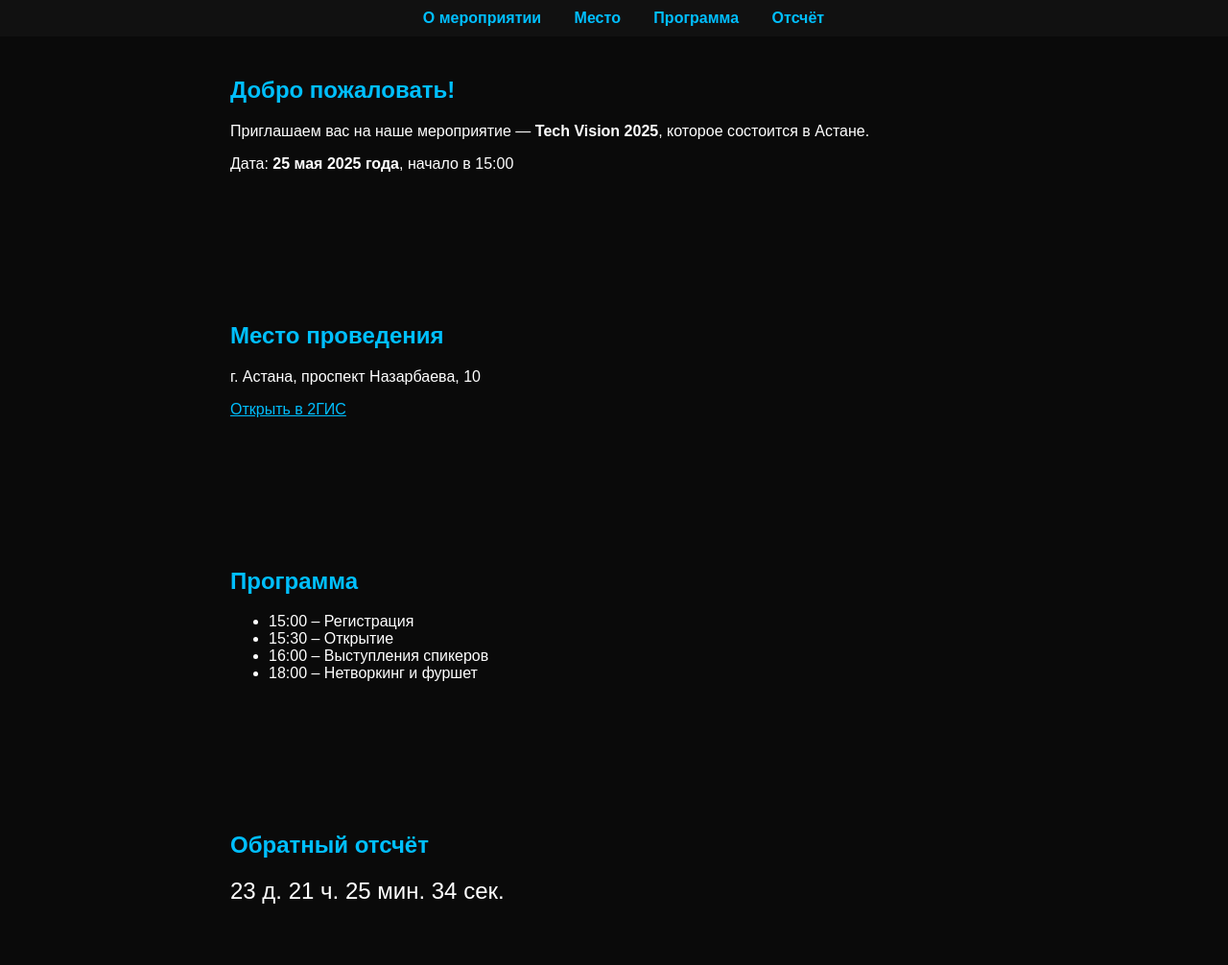
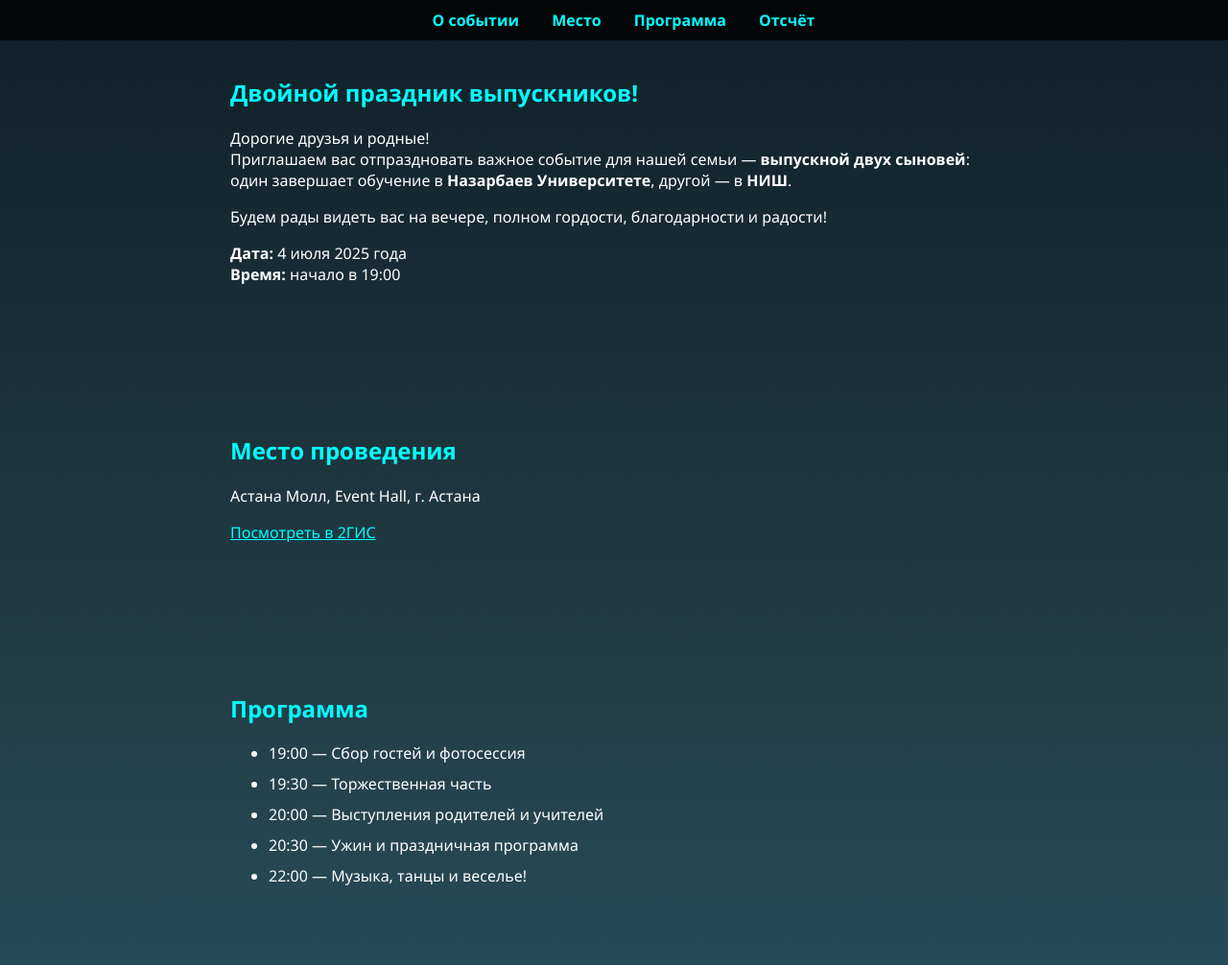
Before and after one commit to Doll2222/invite_site, a plain HTML site: page index.html in a window 1280 px wide. Shown: the top 1006 px of the page at 96% size. Drawn offline with Linux system fonts and the light colour scheme.

Commit message:
Update index.html

```diff
--- a/index.html
+++ b/index.html
@@ -1,15 +1,14 @@
-
 <!DOCTYPE html>
 <html lang="ru">
 <head>
   <meta charset="UTF-8" />
   <meta name="viewport" content="width=device-width, initial-scale=1.0"/>
-  <title>Приглашение на мероприятие</title>
+  <title>Выпускной 2025 — Семья Мырзабек</title>
   <style>
     body {
       margin: 0;
-      font-family: Arial, sans-serif;
-      background: #0a0a0a;
+      font-family: "Segoe UI", sans-serif;
+      background: linear-gradient(to bottom, #0f2027, #203a43, #2c5364);
       color: #fff;
       scroll-behavior: smooth;
     }
@@ -22,26 +21,29 @@
       position: fixed;
       top: 0;
       width: 100%;
-      background: #111;
+      background: rgba(0, 0, 0, 0.8);
       padding: 10px;
       text-align: center;
       z-index: 1000;
     }
     nav a {
-      color: #00bfff;
+      color: #00ffff;
       margin: 0 15px;
       text-decoration: none;
       font-weight: bold;
     }
     h1, h2 {
-      color: #00bfff;
+      color: #00ffff;
+    }
+    ul li {
+      margin-bottom: 10px;
     }
     .countdown {
       font-size: 24px;
       margin-top: 20px;
     }
     .map-link {
-      color: #00bfff;
+      color: #00ffff;
       text-decoration: underline;
     }
   </style>
@@ -49,31 +51,36 @@
 <body>
 
 <nav>
-  <a href="#about">О мероприятии</a>
+  <a href="#about">О событии</a>
   <a href="#place">Место</a>
   <a href="#schedule">Программа</a>
   <a href="#countdown">Отсчёт</a>
 </nav>
 
 <section id="about">
-  <h1>Добро пожаловать!</h1>
-  <p>Приглашаем вас на наше мероприятие — <strong>Tech Vision 2025</strong>, которое состоится в Астане.</p>
-  <p>Дата: <strong>25 мая 2025 года</strong>, начало в 15:00</p>
+  <h1>Двойной праздник выпускников!</h1>
+  <p>Дорогие друзья и родные!<br>
+  Приглашаем вас отпраздновать важное событие для нашей семьи — <strong>выпускной двух сыновей</strong>:
+  один завершает обучение в <strong>Назарбаев Университете</strong>, другой — в <strong>НИШ</strong>.</p>
+  <p>Будем рады видеть вас на вечере, полном гордости, благодарности и радости!</p>
+  <p><strong>Дата:</strong> 4 июля 2025 года<br>
+     <strong>Время:</strong> начало в 19:00</p>
 </section>
 
 <section id="place">
   <h2>Место проведения</h2>
-  <p>г. Астана, проспект Назарбаева, 10</p>
-  <p><a class="map-link" href="https://2gis.kz/astana/geo/70030001038712499" target="_blank">Открыть в 2ГИС</a></p>
+  <p>Астана Молл, Event Hall, г. Астана</p>
+  <p><a class="map-link" href="https://2gis.kz/astana/geo/70000001076826568" target="_blank">Посмотреть в 2ГИС</a></p>
 </section>
 
 <section id="schedule">
   <h2>Программа</h2>
   <ul>
-    <li>15:00 – Регистрация</li>
-    <li>15:30 – Открытие</li>
-    <li>16:00 – Выступления спикеров</li>
-    <li>18:00 – Нетворкинг и фуршет</li>
+    <li>19:00 — Сбор гостей и фотосессия</li>
+    <li>19:30 — Торжественная часть</li>
+    <li>20:00 — Выступления родителей и учителей</li>
+    <li>20:30 — Ужин и праздничная программа</li>
+    <li>22:00 — Музыка, танцы и веселье!</li>
   </ul>
 </section>
 
@@ -83,7 +90,7 @@
 </section>
 
 <script>
-  const eventDate = new Date("2025-05-25T15:00:00").getTime();
+  const eventDate = new Date("2025-07-04T19:00:00").getTime();
 
   function updateCountdown() {
     const now = new Date().getTime();
@@ -100,7 +107,7 @@
     const seconds = Math.floor((distance % (1000 * 60)) / 1000);
 
     document.getElementById("timer").innerHTML =
-      `${days} д. ${hours} ч. ${minutes} мин. ${seconds} сек.`;
+      ${days} д. ${hours} ч. ${minutes} мин. ${seconds} сек.;
   }
 
   setInterval(updateCountdown, 1000);
```
